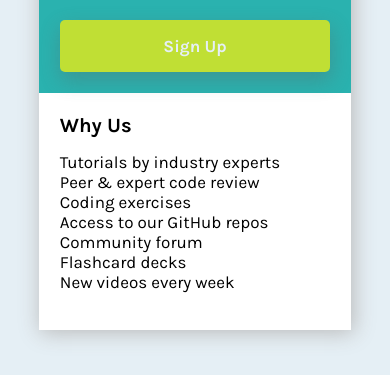
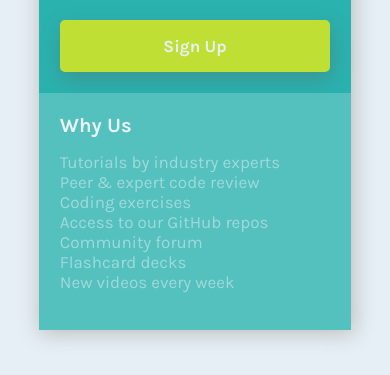
Before and after one commit to WendellRodriguesAmaral/single-price-grid-component-master, a plain HTML site: page index.html in a window 390 px wide. Shown: the part 469-844 px from the top of the page. Drawn offline with Linux system fonts and the light colour scheme.

Commit message:
finisih mobile version

```diff
--- a/styles.css
+++ b/styles.css
@@ -64,7 +64,7 @@ p{
     display:flex;
     flex-direction:column;
 }
-.price h1{
+.price h1, .whyUs h1{
     color:hsl(204, 43%, 93%);
 }
 
@@ -77,6 +77,17 @@ p{
     vertical-align: baseline;
     color:hsl(204, 43%, 93%);
     opacity: .7;
+}
+.whyUs{
+    background-color:hsl(179, 62%, 43%);
+    opacity: .8
+
+}
+
+.whyUs p{
+    color:hsl(204, 43%, 93%);
+    opacity: .5;
+
 }
 
 
```
